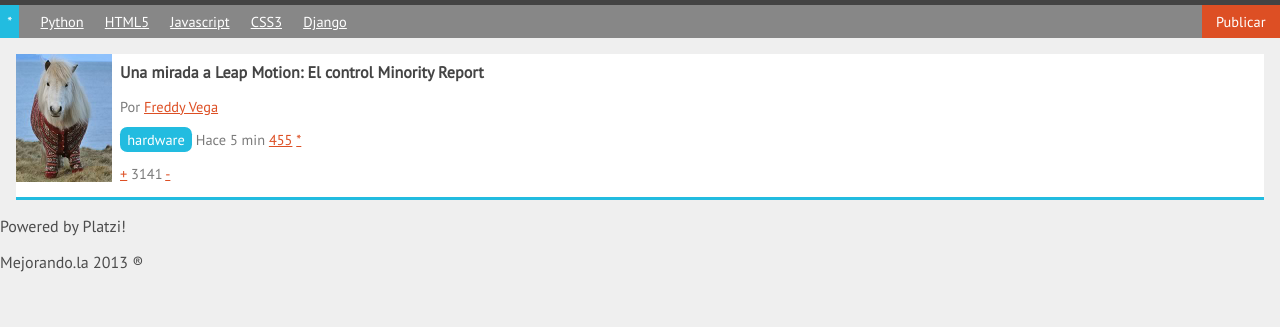
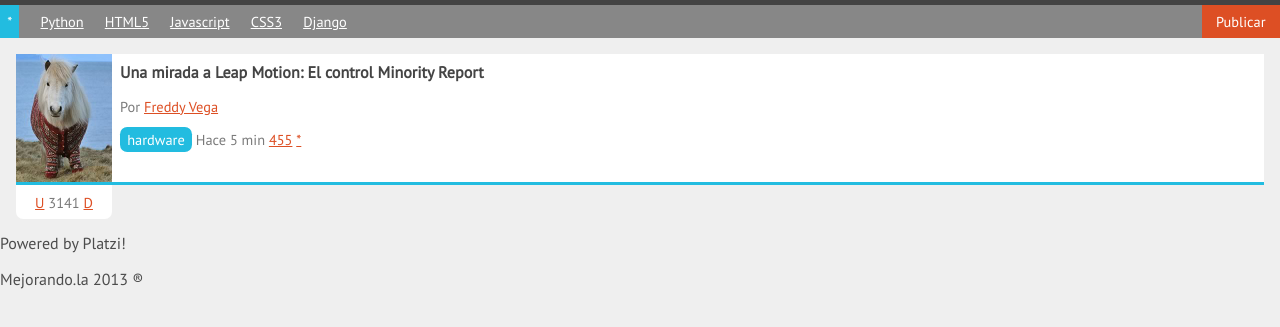
Before and after one commit to andresvilla/Pulse, a plain HTML site: page index.html in a window 1280 px wide. Shown: the part 95-422 px from the top of the page. Drawn offline with Linux system fonts and the light colour scheme.

Commit message:
Votacion usando position

```diff
--- a/estilos.css
+++ b/estilos.css
@@ -111,6 +111,11 @@ nav #publicar_nav a
 {
 	border-bottom: 3px #22BCE0 solid;
 	background: white;
+	margin-bottom: 3em;
+	min-height: 128px;
+	position: relative;
+
+
 }
 #contenido .item p
 {
@@ -136,3 +141,14 @@ nav #publicar_nav a
 	color: #444;
 	text-decoration: none;
 }
+#contenido .item .votacion
+{
+	background: white;
+	border-radius: 0 0 0.5em 0.5em;
+	margin: 3px 0 0 0;
+	padding: 0.5em 0;
+	position: absolute;
+	text-align: center;
+	top:100%;
+	width: 96px;c
+}
--- a/index.html
+++ b/index.html
@@ -49,9 +49,9 @@
 				<a class="guardar_item" href="#">*</a>
 			</p>
 			<p class="votacion">
-				<a class="up" href="#">+</a>
+				<a class="up" href="#">U</a>
 				3141
-				<a class="down" href="#">-</a>
+				<a class="down" href="#">D</a>
 			</p>
 		</article>
 	</section>
```
